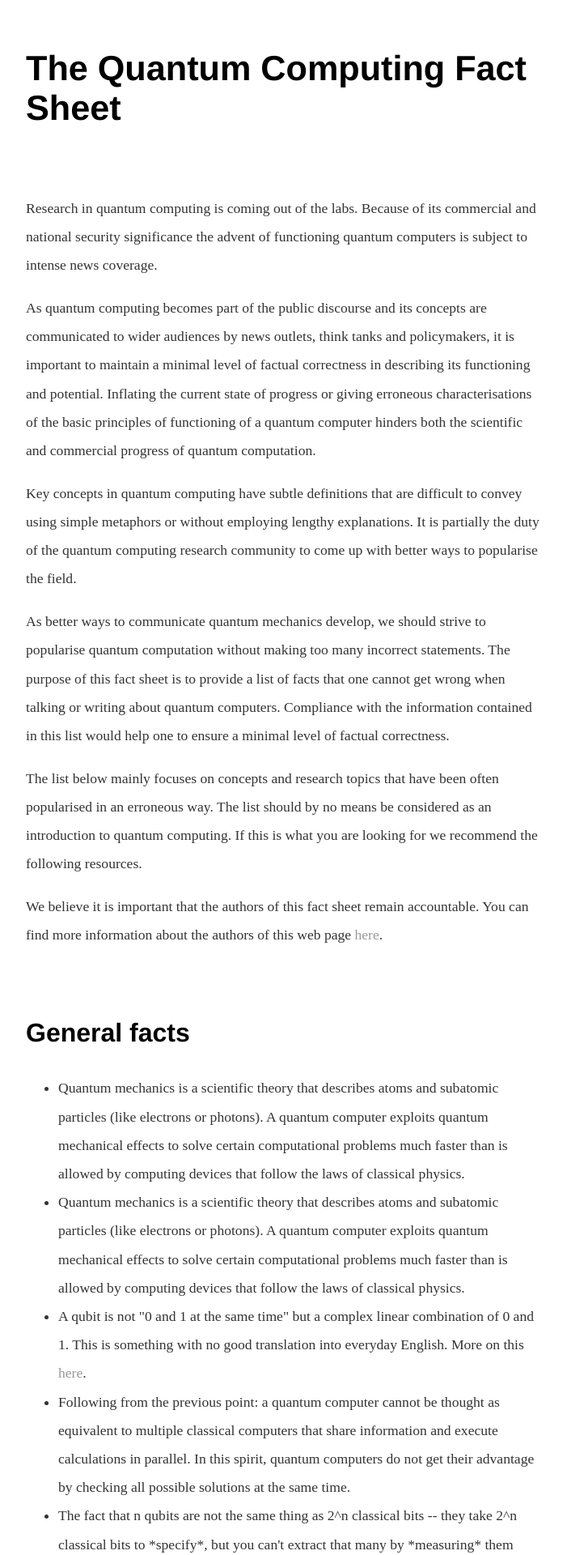
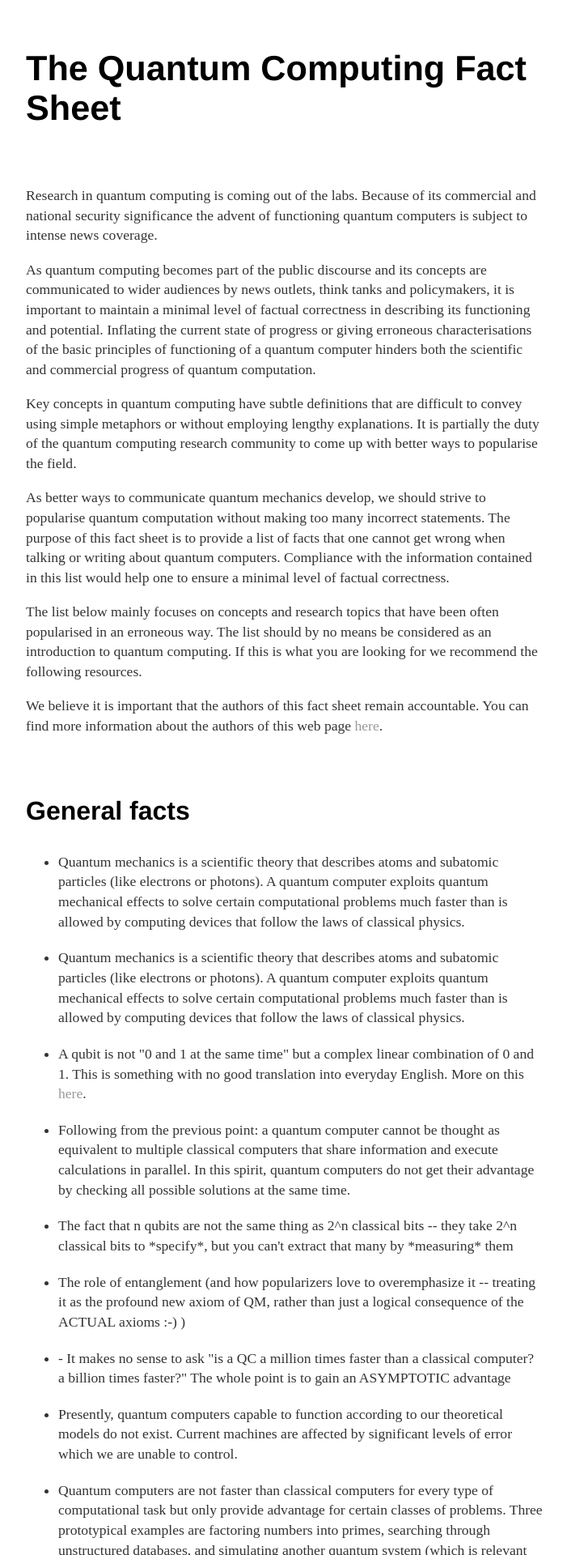
Before and after one commit to quantumfactsheet/quantumfactsheet.github.io, a Jekyll site: the page built from index.html, in a window 1280 px wide. Shown: the top 1920 px of the page at 81% size, without its empty margins (288-989 px from the left). Built offline with Jekyll 4.4.1, drawn with Linux system fonts in a browser that asks for light colours.

Commit message:
changes to list spacing

```diff
--- a/css/main.css
+++ b/css/main.css
@@ -10,7 +10,13 @@ body { margin: 24px auto; width: 80%; }
 a { text-decoration: none; color: #999; }
 a:hover { text-decoration: underline; }
 
-p, ul { font-size: 1.1em; line-height: 200%; color: #333; }
+p { font-size: 1.1em; line-height: 1.4em; color: #333; }
+
+ul { font-size: 1.1em; line-height: 1.4em; color: #333; }
+
+li:not(:last-child) {
+    margin-bottom: 20px;
+}
 
 
 h1, h2, h3, h4 { font-family: 'Helvetica', 'Arial', 'Sans-Serif';}
```
Also changed, not shown: 2 other files.
